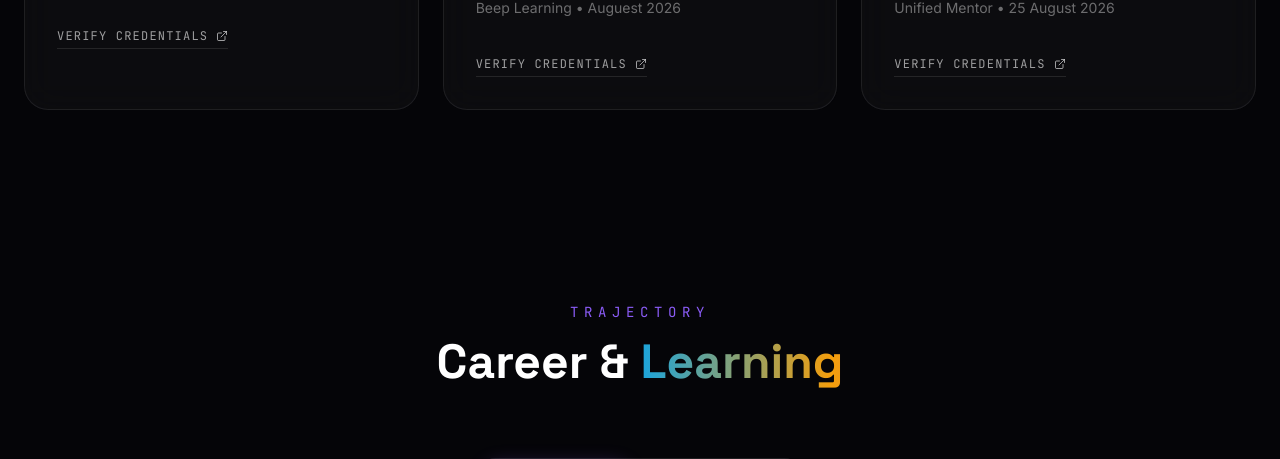
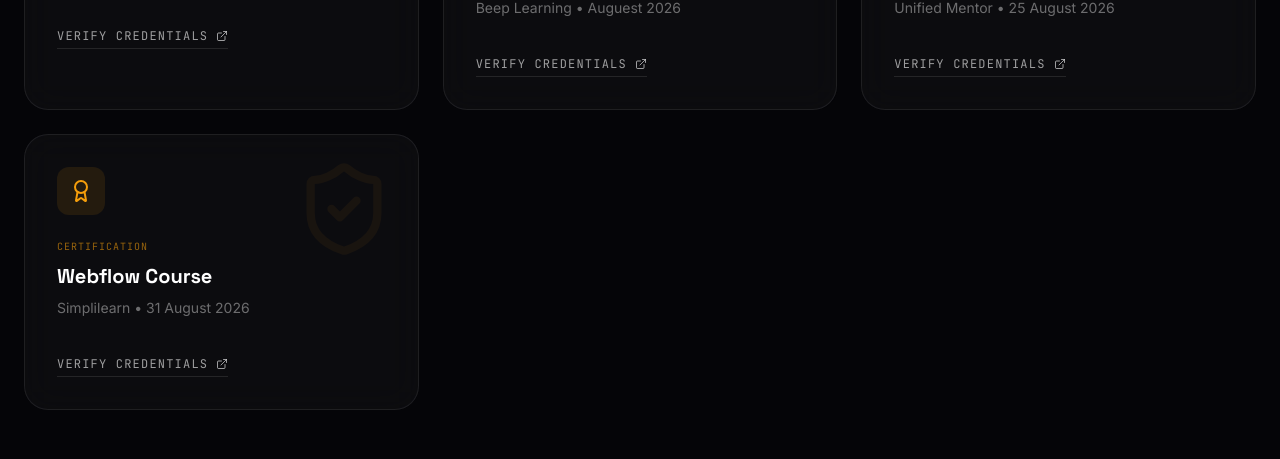
Before and after one commit to parthu7990/parth-portfolio, a React (Vite) app: page / in a window 1280 px wide. Shown: the part 5160-5619 px from the top of the page. Built offline with nearby package versions, Linux system fonts and the light colour scheme; no server answers.

Commit message:
chore: add Webflow Course certificate to certificates.ts

```diff
--- a/src/data/certificates.ts
+++ b/src/data/certificates.ts
@@ -72,4 +72,11 @@ export const certificates: Certificate[] = [
     link: 'https://drive.google.com/file/d/1IW-V4Dy-bQTci_4kZCWUp4ZKibqpnq-n/view?usp=drivesdk',
     type: 'Certification',
   },
+  {
+    title: 'Webflow Course',
+    issuer: 'Simplilearn',
+    date: '31 August 2026',
+    link: 'https://simpli-web.app.link/e/Ymewt1mM25b',
+    type: 'Certification',
+  },
 ];
```
